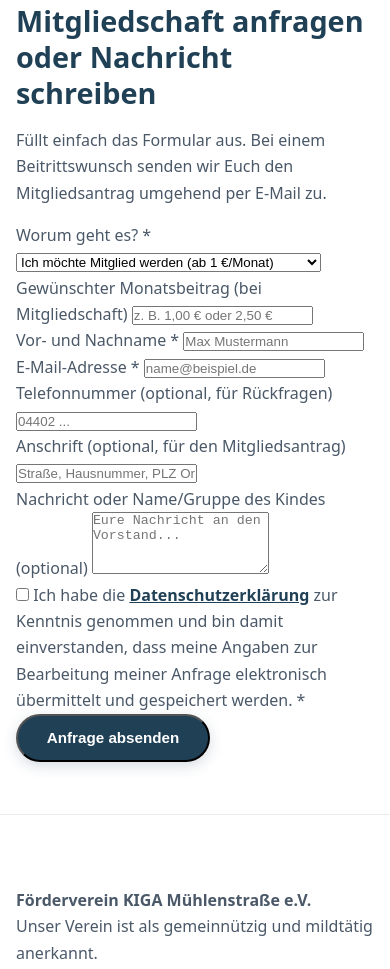
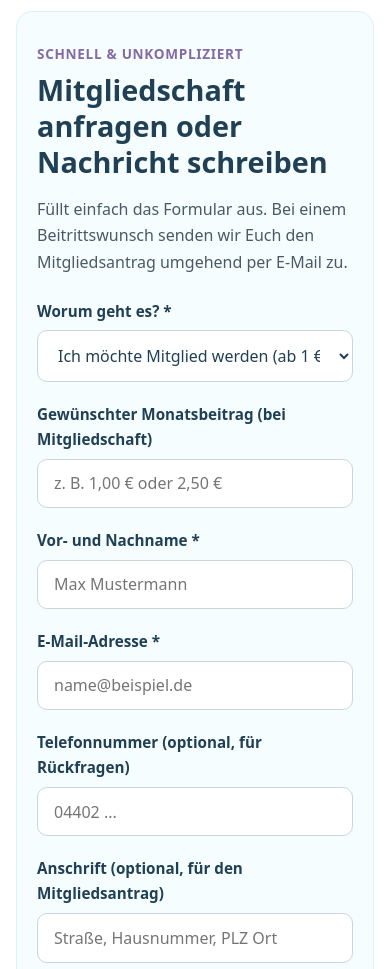
Before and after one commit to kyanwulff-cmyk/fv-muehlenstrasse, a plain HTML site: page index.html in a window 390 px wide. Shown: the part 3742-4711 px from the top of the page. Drawn offline with Linux system fonts and the light colour scheme.

Commit message:
Update style.css

```diff
--- a/style.css
+++ b/style.css
@@ -76,6 +76,12 @@ p {
 .btn:hover {
   background-color: var(--purple);
   transform: translateY(-1px);
+}
+
+button.btn {
+  border: none;
+  cursor: pointer;
+  font-family: inherit;
 }
 
 /* Header */
@@ -307,6 +313,117 @@ p {
   color: var(--purple);
 }
 
+/* Formular-Bereich */
+.form-card {
+  margin-top: 2.5rem;
+  background-color: var(--bg-ice);
+  border: 1px solid #d9f2f5;
+  border-radius: 16px;
+  padding: 2.5rem;
+}
+
+.contact-form {
+  margin-top: 1.5rem;
+}
+
+.form-grid {
+  display: grid;
+  grid-template-columns: 1fr 1fr;
+  gap: 1.25rem;
+}
+
+.form-group {
+  display: flex;
+  flex-direction: column;
+  margin-bottom: 1.25rem;
+}
+
+.form-group label {
+  font-weight: 600;
+  color: var(--petrol);
+  margin-bottom: 0.4rem;
+  font-size: 0.95rem;
+}
+
+.form-group input,
+.form-group select,
+.form-group textarea {
+  width: 100%;
+  padding: 0.8rem 1rem;
+  border: 1px solid #cbd5e1;
+  border-radius: 10px;
+  background-color: var(--white);
+  color: var(--petrol);
+  font-family: inherit;
+  font-size: 16px;
+  transition: border-color 0.2s ease, box-shadow 0.2s ease;
+}
+
+.form-group input:focus,
+.form-group select:focus,
+.form-group textarea:focus {
+  outline: none;
+  border-color: var(--purple);
+  box-shadow: 0 0 0 3px rgba(133, 106, 168, 0.15);
+}
+
+.checkbox-group {
+  display: flex;
+  align-items: flex-start;
+  gap: 0.75rem;
+  margin-bottom: 1.5rem;
+}
+
+.checkbox-group input[type="checkbox"] {
+  width: 18px;
+  height: 18px;
+  margin-top: 0.25rem;
+  accent-color: var(--petrol);
+  flex-shrink: 0;
+}
+
+.checkbox-group label {
+  font-size: 0.9rem;
+  line-height: 1.5;
+  color: var(--text);
+}
+
+/* Rechtstexte (Impressum & Datenschutz) */
+.legal-container {
+  max-width: 820px;
+  margin: 0 auto;
+}
+
+.legal-container .accent-line {
+  margin-left: 0;
+}
+
+.legal-container h1 {
+  font-size: clamp(1.9rem, 3.5vw, 2.5rem);
+  margin-bottom: 1.5rem;
+}
+
+.legal-container h2 {
+  font-size: 1.35rem;
+  margin-top: 2rem;
+  margin-bottom: 0.6rem;
+}
+
+.legal-container h3 {
+  font-size: 1.1rem;
+  margin-top: 1.25rem;
+  margin-bottom: 0.4rem;
+}
+
+.legal-container ul {
+  margin-left: 1.25rem;
+  margin-bottom: 1rem;
+}
+
+.legal-container li {
+  margin-bottom: 0.35rem;
+}
+
 /* Footer */
 .site-footer {
   background-color: var(--white);
@@ -417,6 +534,15 @@ p {
     grid-template-columns: 1fr;
   }
 
+  .form-card {
+    padding: 1.75rem 1.25rem;
+  }
+
+  .form-grid {
+    grid-template-columns: 1fr;
+    gap: 0;
+  }
+
   .footer-spacer {
     display: none;
   }
```
